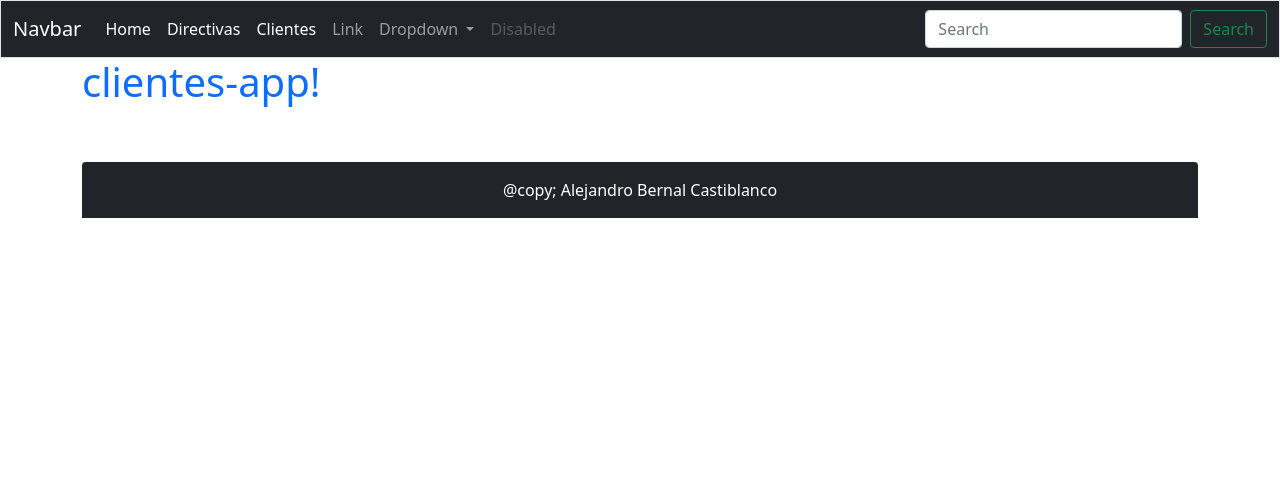
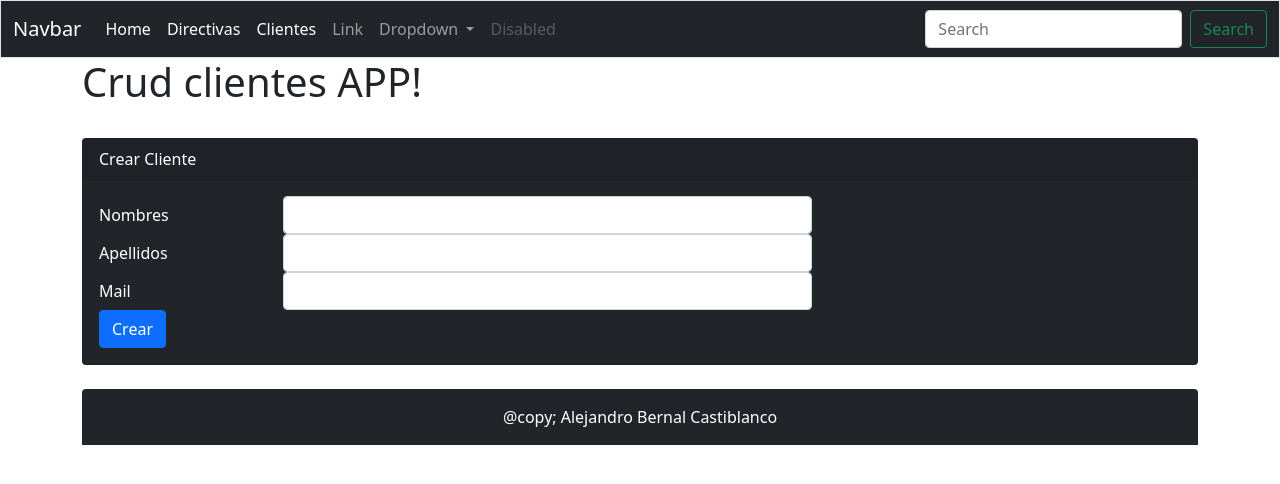
Before and after one commit to albernalcas/FrontEnd-Angular, an Angular app: page /clientes/form/1 in a window 1280 px wide. Before the commit this address led to /. Shown: the top 484 px of the page. Built offline with nearby package versions, Linux system fonts and the light colour scheme; no server answers.

Commit message:
Modifico clases de botones, títulos e implemento cargar los datos en el formulario para editar clientes

```diff
--- a/src/app/app.component.html
+++ b/src/app/app.component.html
@@ -1,7 +1,7 @@
 <app-header></app-header>
 
 <div class="container">
-  <h1 class="text-primary">
+  <h1 class="text-dark">
     {{title}}!
   </h1>
 
--- a/src/app/app.component.ts
+++ b/src/app/app.component.ts
@@ -6,7 +6,7 @@ import { Component } from '@angular/core';
   styleUrls: ['./app.component.css']
 })
 export class AppComponent {
-  title = 'clientes-app';
+  title = 'Crud clientes APP';
   curso: string = 'Angular con Spring';
   docente: string = 'Alejandro Bernal Castiblanco';
 }
--- a/src/app/app.module.ts
+++ b/src/app/app.module.ts
@@ -22,6 +22,7 @@ const routes: Routes = [
   {path: 'directivas', component: DirectivaComponent },
   {path: 'clientes', component: ClientesComponent},
   {path: 'clientes/form', component: FormComponent},
+  {path: 'clientes/form/:id', component: FormComponent}
 ];
 
 
--- a/src/app/clientes/cliente.service.ts
+++ b/src/app/clientes/cliente.service.ts
@@ -34,5 +34,9 @@ export class ClienteService {
     return this.http.post<Cliente>(this.urlEndPoint, cliente, {headers:this.httpHeaders})
   }
 
+  getCliente(id):Observable<Cliente>{
+    return this.http.get<Cliente>(`${this.urlEndPoint}/${id}`)
+  }
+
 
 }
--- a/src/app/clientes/clientes.component.html
+++ b/src/app/clientes/clientes.component.html
@@ -1,11 +1,11 @@
 <div class="card border-primary mb-3">
-  <div class="card-header text-center text-Primary">Clientes</div>
+  <div class="card-header text-center text-dark">Clientes</div>
   <div class="card-body text-primary">
-    <h5 class="card-title">Listado Clientes</h5>
+    <h5 class="card-title text-dark">Listado Clientes</h5>
 
     <div class="my-2 text-left">
 
-      <button type="button"class="btn btn-rounded btn-primary" [routerLink]= "['/clientes/form']">Crear Cliente</button>
+      <button type="button"class="btn btn-rounded btn-dark" [routerLink]= "['/clientes/form']">Crear Cliente</button>
 
     </div>
 
@@ -17,6 +17,7 @@
       <th scope="col">Apellido</th>
       <th scope="col">Email</th>
       <th scope="col">Fecha</th>
+      <th scope="col">Editar</th>
     </tr>
   </thead>
   <tbody>
@@ -26,7 +27,9 @@
       <td>{{cliente.apellido}}</td>
       <td>{{cliente.mail}}</td>
       <td>{{cliente.createAt}}</td>
-
+      <td>
+        <button type="button" name="button" [routerLink]="['/clientes/form', cliente.id]" class="btn btn-dark">Editar</button>
+      </td>
 
     </tr>
 
--- a/src/app/clientes/form.component.ts
+++ b/src/app/clientes/form.component.ts
@@ -2,7 +2,7 @@ import { Component, OnInit } from '@angular/core'
 //Importo la clase cliente
 import { Cliente } from './cliente'
 import { ClienteService } from './cliente.service'
-import { Router } from '@angular/router'
+import { Router, ActivatedRoute } from '@angular/router'
 import swal from 'sweetalert2';
 
 @Component({
@@ -14,9 +14,20 @@ export class FormComponent implements OnInit {
   public cliente:  Cliente = new Cliente()
   public titulo:string = "Crear Cliente"
 
-  constructor(private clienteService: ClienteService, private router: Router) { }
+  constructor(private clienteService: ClienteService, private router: Router,
+   private activateRoute: ActivatedRoute) { }
 
   ngOnInit(): void {
+    this.cargarCliente()
+  }
+
+  public cargarCliente():void{
+    this.activateRoute.params.subscribe(params =>{
+      let id = params['id']
+      if(id){
+        this.clienteService.getCliente(id).subscribe( (cliente) => this.cliente = cliente)
+      }
+    })
   }
 
   public create(): void {
--- a/src/app/directiva/directiva.component.html
+++ b/src/app/directiva/directiva.component.html
@@ -1,4 +1,4 @@
-<button type="button" (click)="setHabilitar()"  class="btn btn-primary my-3">{{ habilitar == true? 'Ocultar': 'Mostrar' }}</button>
+<button type="button" (click)="setHabilitar()"  class="btn btn-dark my-3">{{ habilitar == true? 'Ocultar': 'Mostrar' }}</button>
 <div class="card col-4">
     <div class="card-header text-center">
       Listado de cursos
--- a/src/index.html
+++ b/src/index.html
@@ -2,7 +2,7 @@
 <html lang="en">
 <head>
   <meta charset="utf-8">
-  <title>ClientesApp</title>
+  <title>Crud Clientes App</title>
   <base href="/">
   <meta name="viewport" content="width=device-width, initial-scale=1">
   <link rel="icon" type="image/x-icon" href="favicon.ico">
```
